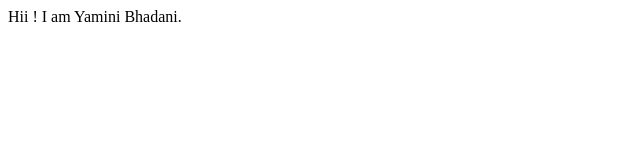
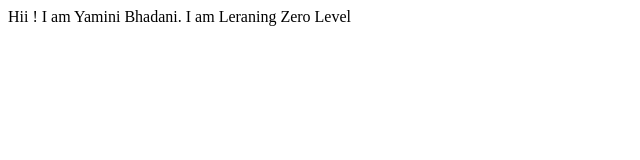
Before and after one commit to yaminionweb/student-name-site, a plain HTML site: page index.html in a window 1280 px wide. Shown: the whole page, without its empty margins (0-640 px from the left). Drawn offline with Linux system fonts and the light colour scheme.

Commit message:
updated text

```diff
--- a/index.html
+++ b/index.html
@@ -9,6 +9,6 @@
 <body>
     Hii !
     I am Yamini Bhadani.
-
+    I am Leraning Zero Level
 </body>
 </html>
```
